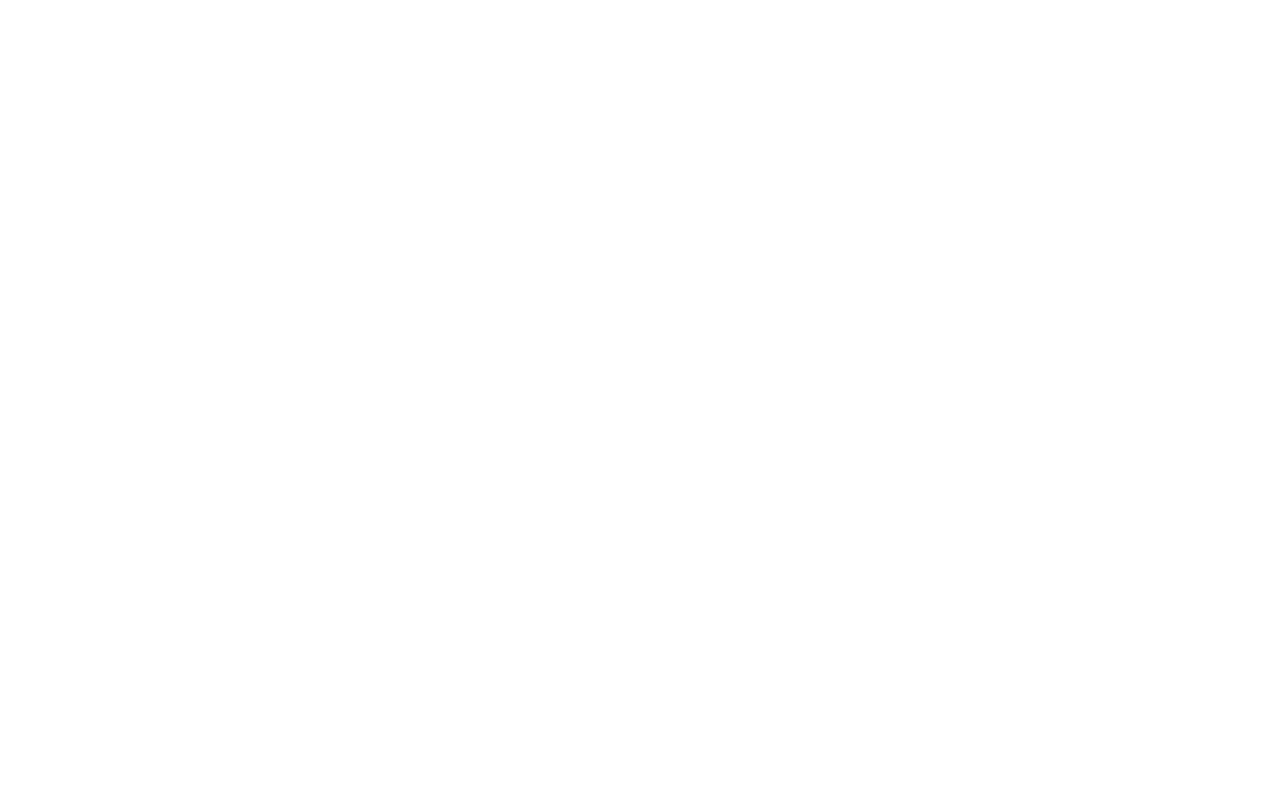
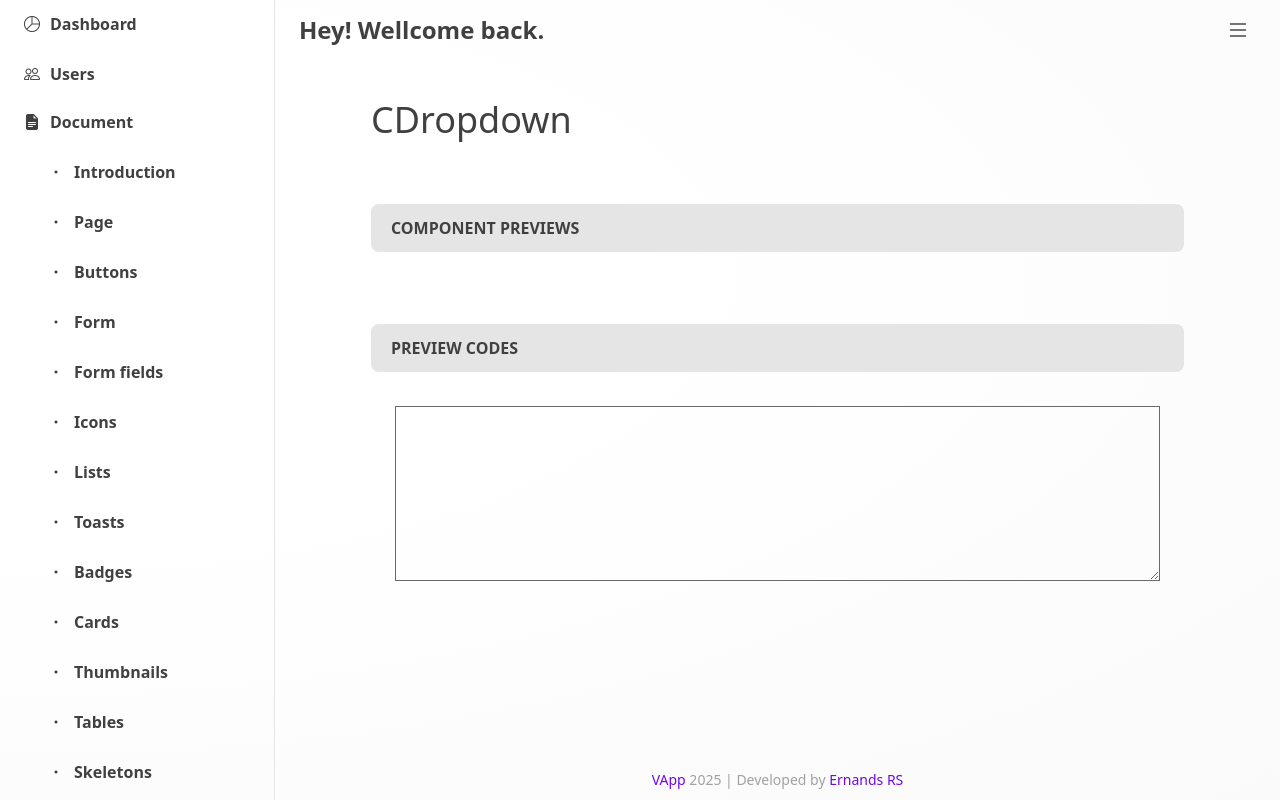
Before and after one commit to ernandesrs/pproj_vapp, a Vue app: page /dashboard/docs/dropdowns in a window 1280 px wide. Before the commit this address had no page. Built offline with nearby package versions, Linux system fonts and the light colour scheme.

Commit message:
route and view to dropdown component document

```diff
--- a/src/layouts/DashLayout.vue
+++ b/src/layouts/DashLayout.vue
@@ -148,6 +148,13 @@
                                     name: 'dash.docs.dialogs'
                                 },
                                 activeIn: ['dash.docs.dialogs']
+                            },
+                            {
+                                label: 'Dropdowns',
+                                to: {
+                                    name: 'dash.docs.dropdowns'
+                                },
+                                activeIn: ['dash.docs.dropdowns']
                             }
                         ]
                     }]" />
--- a/src/router/index.ts
+++ b/src/router/index.ts
@@ -124,6 +124,11 @@
               path: 'dialogs',
               name: 'dash.docs.dialogs',
               component: () => import('@/views/dash/doc/DialogsView.vue'),
+            },
+            {
+              path: 'dropdowns',
+              name: 'dash.docs.dropdowns',
+              component: () => import('@/views/dash/doc/DropdownView.vue'),
             }
           ]
         },
--- /dev/null
+++ b/src/views/dash/doc/DropdownView.vue
@@ -0,0 +1,32 @@
+<template>
+    <CPage title="Dropdowns" without-header>
+
+        <CDocSection :data="[
+            {
+                tag: 'h1',
+                title: 'CDropdown',
+                texts: [],
+                componentDoc: {}
+            }
+        ]">
+
+            <template #previews>
+            </template>
+
+            <template #codes>
+                <textarea></textarea>
+            </template>
+
+        </CDocSection>
+
+    </CPage>
+</template>
+
+<script setup lang="ts">
+
+import CDocSection from '@/components/dashboard/CDocSection.vue';
+import CPage from '@/components/ui/layout/CPage.vue';
+
+</script>
+
+<style scoped></style>
```
